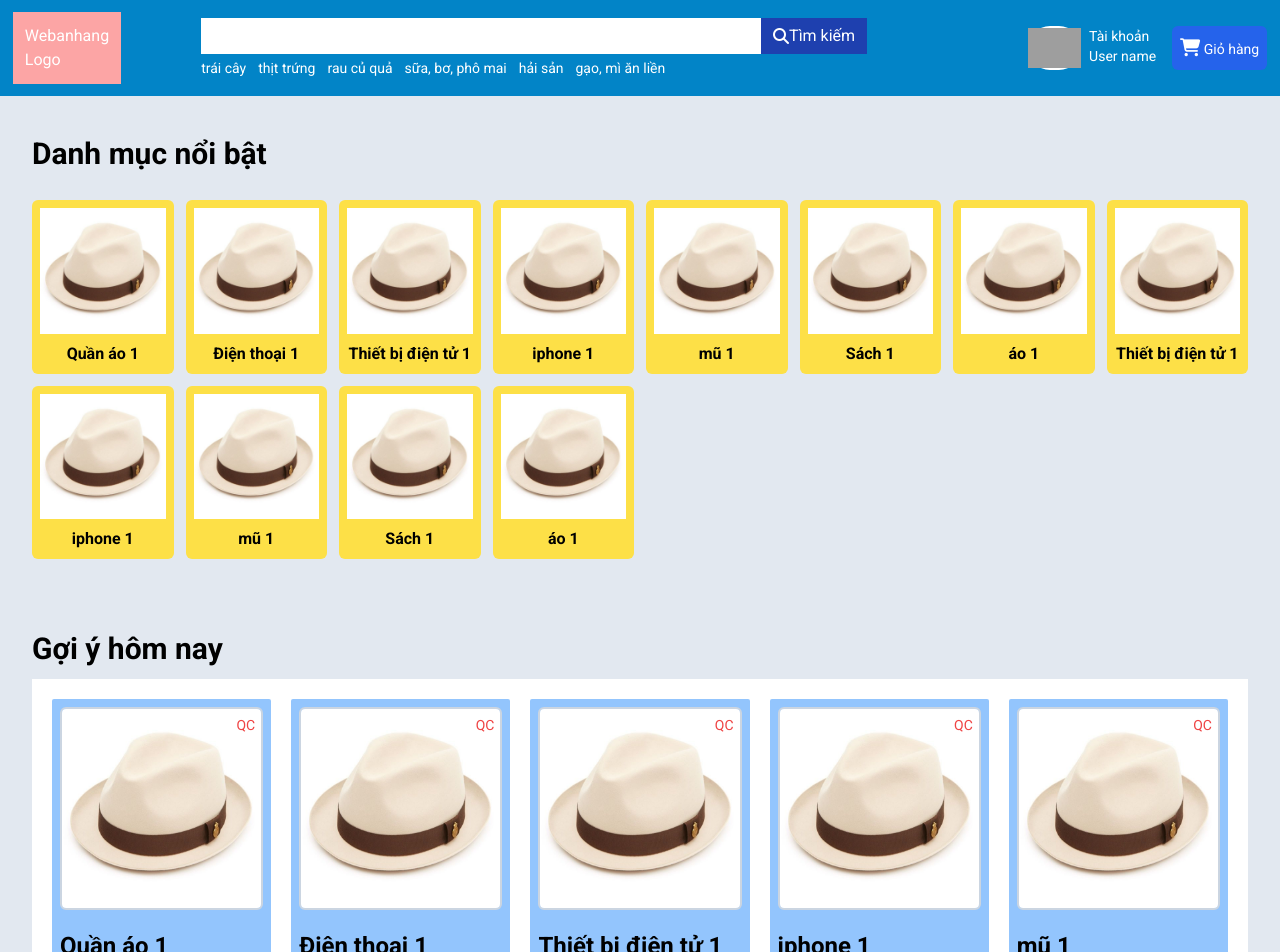
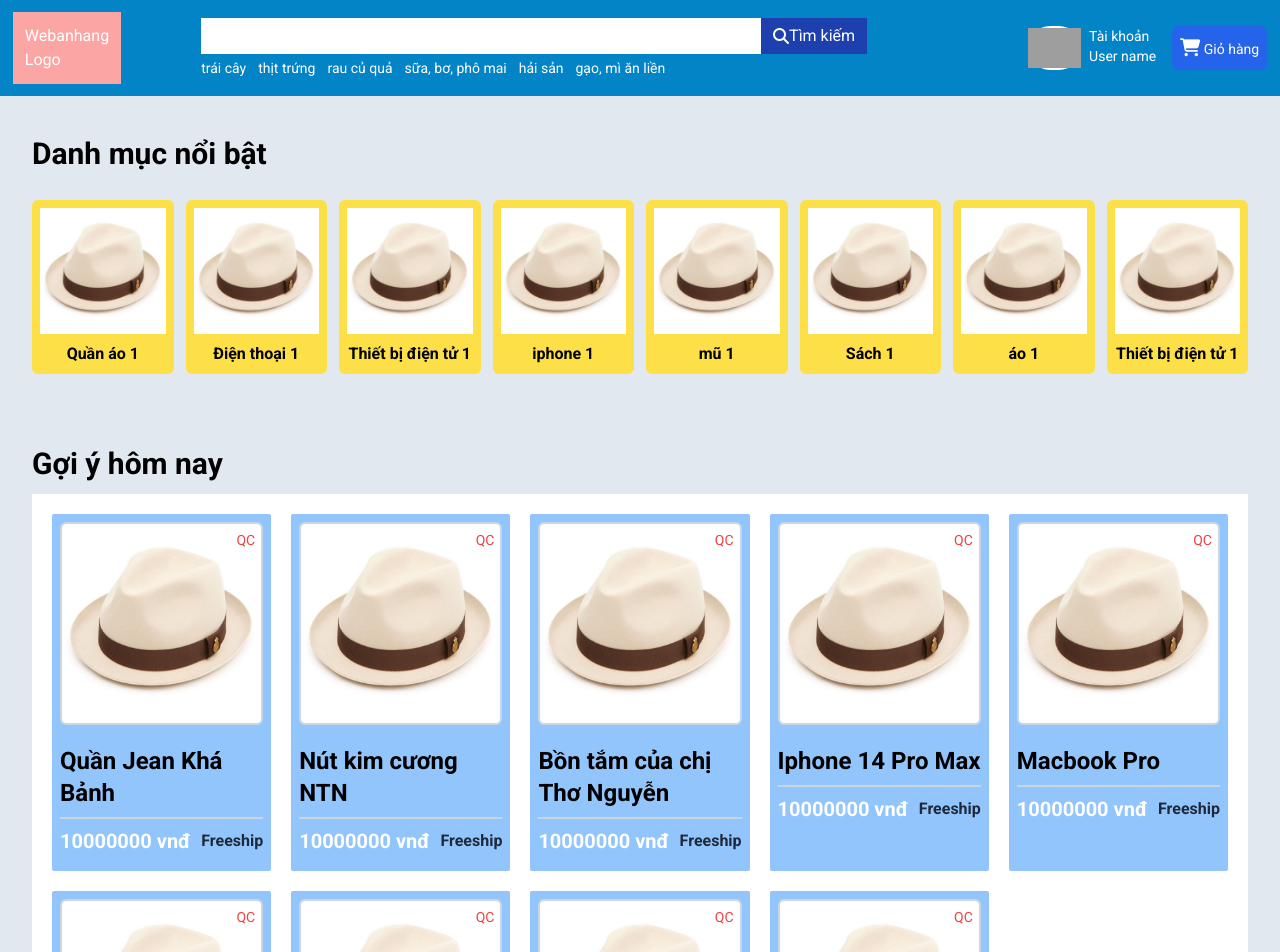
Before and after one commit to dtpvy/NPCNPM_20CLC01_Group2, a React (Vite) app in the folder src/fe/: page / in a window 1280 px wide. Shown: the top 952 px of the page. Built offline with nearby package versions, Linux system fonts and the light colour scheme; grey boxes are pictures that could not be loaded.

Commit message:
add redux store add productsSlice add collectionsSlice

```diff
--- a/src/fe/src/Components/Home/Category/index.jsx
+++ b/src/fe/src/Components/Home/Category/index.jsx
@@ -1,22 +1,12 @@
 import React from "react";
+import { useSelector } from "react-redux";
+import { getAllCollectionsQuery } from "../../../app/slice/collectionsSlice";
+
 import CategoryBox from "./CategoryBox";
 
-const categories = [
-	{ name: "Quần áo 1", price: "200.0" },
-	{ name: "Điện thoại 1", price: "2000.0" },
-	{ name: "Thiết bị điện tử 1", price: "200.0" },
-	{ name: "iphone 1", price: "200.0" },
-	{ name: "mũ 1", price: "200.0" },
-	{ name: "Sách 1", price: "200.0" },
-	{ name: "áo 1", price: "200.0" },
-	{ name: "Thiết bị điện tử 1", price: "200.0" },
-	{ name: "iphone 1", price: "200.0" },
-	{ name: "mũ 1", price: "200.0" },
-	{ name: "Sách 1", price: "200.0" },
-	{ name: "áo 1", price: "200.0" },
-];
+export default function Category(props) {
+	const categories = useSelector(getAllCollectionsQuery);
 
-export default function Category(props) {
 	const Categories = categories.map((thing, index) => {
 		return <CategoryBox key={index} product={thing.name} />;
 	});
--- a/src/fe/src/Components/Home/Suggestion/ProductBox.jsx
+++ b/src/fe/src/Components/Home/Suggestion/ProductBox.jsx
@@ -13,7 +13,7 @@ export default function ProductBox(props) {
 			<p className="font-semibold text-2xl">{props.product}</p>
 			<div className="w-full h-0.5 bg-slate-300"></div>
 			<div className="flex justify-between w-full items-center">
-				<p className="text-xl text-white font-semibold">{props.price}vnđ </p>
+				<p className="text-xl text-white font-semibold">{props.price} vnđ </p>
 				<div className="text-slate-800 font-bold">Freeship</div>
 			</div>
 		</div>
--- a/src/fe/src/Components/Home/Suggestion/index.jsx
+++ b/src/fe/src/Components/Home/Suggestion/index.jsx
@@ -1,22 +1,12 @@
 import React from "react";
+import { useSelector } from "react-redux";
+import { getProductsSuggestionQuery } from "../../../app/slice/productsSlice";
+
 import ProductBox from "./ProductBox";
 
-const suggestions = [
-	{ name: "Quần áo 1", price: "200.0" },
-	{ name: "Điện thoại 1", price: "2000.0" },
-	{ name: "Thiết bị điện tử 1", price: "200.0" },
-	{ name: "iphone 1", price: "200.0" },
-	{ name: "mũ 1", price: "200.0" },
-	{ name: "Sách 1", price: "200.0" },
-	{ name: "áo 1", price: "200.0" },
-	{ name: "Thiết bị điện tử 1", price: "200.0" },
-	{ name: "iphone 1", price: "200.0" },
-	{ name: "mũ 1", price: "200.0" },
-	{ name: "Sách 1", price: "200.0" },
-	{ name: "áo 1", price: "200.0" },
-];
+export default function Suggestion(props) {
+	const suggestions = useSelector(getProductsSuggestionQuery);
 
-export default function Suggestion(props) {
 	const Suggestions = suggestions.map((thing, index) => {
 		return <ProductBox key={index} product={thing.name} price={thing.price} />;
 	});
--- a/src/fe/src/Components/Home/index.jsx
+++ b/src/fe/src/Components/Home/index.jsx
@@ -1,9 +1,20 @@
 import React from "react";
+import { useEffect } from "react";
+import { useDispatch } from "react-redux";
+import { getCollections } from "../../app/slice/collectionsSlice";
+import { getProducts } from "../../app/slice/productsSlice";
 
 import Category from "./Category";
 import Suggestion from "./Suggestion";
 
 export default function Home() {
+	const dispatch = useDispatch();
+
+	useEffect(() => {
+		dispatch(getCollections());
+		dispatch(getProducts());
+	}, [dispatch]);
+
 	return (
 		<div className="flex flex-col gap-14">
 			<Category />
--- /dev/null
+++ b/src/fe/src/app/slice/collectionsSlice.jsx
@@ -0,0 +1,36 @@
+import { createSlice, createAsyncThunk } from "@reduxjs/toolkit";
+
+const data = [
+	{ id: 1, name: "Quần áo 1", products: [] },
+	{ id: 2, name: "Điện thoại 1", products: [] },
+	{ id: 3, name: "Thiết bị điện tử 1", products: [] },
+	{ id: 4, name: "iphone 1", products: [] },
+	{ id: 5, name: "mũ 1", products: [] },
+	{ id: 6, name: "Sách 1", products: [] },
+	{ id: 7, name: "áo 1", products: [] },
+	{ id: 8, name: "Thiết bị điện tử 1", products: [] },
+];
+
+export const getCollections = createAsyncThunk("collections/getCollections", async () => {
+	return data;
+});
+
+const initialState = {
+	data: [],
+};
+
+const collectionsSlice = createSlice({
+	name: "collections",
+	initialState,
+	reducers: {},
+	extraReducers: (builder) => {
+		builder.addCase(getCollections.fulfilled, (state, action) => {
+			state.data = [...action.payload];
+		});
+	},
+});
+
+// selector
+export const getAllCollectionsQuery = (state) => state.collections.data;
+
+export default collectionsSlice.reducer;
--- /dev/null
+++ b/src/fe/src/app/slice/productsSlice.jsx
@@ -0,0 +1,41 @@
+import { createSlice, createAsyncThunk } from "@reduxjs/toolkit";
+
+const data = [
+	{ id: 1, name: "Quần Jean Khá Bảnh", price: 10000000, sold: 51 },
+	{ id: 2, name: "Nút kim cương NTN", price: 10000000, sold: 1 },
+	{ id: 3, name: "Bồn tắm của chị Thơ Nguyễn", price: 10000000, sold: 69 },
+	{ id: 4, name: "Iphone 14 Pro Max", price: 10000000, sold: 69 },
+	{ id: 5, name: "Macbook Pro", price: 10000000, sold: 69 },
+	{ id: 6, name: "10000 PI", price: 10000000, sold: 69 },
+	{ id: 7, name: "Mèo anh lông ngắn", price: 10000000, sold: 69 },
+	{ id: 8, name: "Bánh mì không của Đạt G", price: 10000000, sold: 69 },
+	{ id: 9, name: "Jack 05", price: 10000000, sold: 69 },
+];
+
+export const getProducts = createAsyncThunk("products/getProducts", async () => {
+	return data;
+});
+
+
+
+const initialState = {
+	data: [],
+};
+
+const productsSlice = createSlice({
+	name: "products",
+	initialState,
+	reducers: {},
+	extraReducers: (builder) => {
+		builder.addCase(getProducts.fulfilled, (state, action) => {
+			state.data = [...action.payload];
+		});
+	},
+});
+
+// query
+export const getProductsSuggestionQuery = (state) => {
+	return state.products.data;
+};
+
+export default productsSlice.reducer;
--- /dev/null
+++ b/src/fe/src/app/slice/userSlice.jsx
@@ -0,0 +1 @@
+import { createSlice, createAsyncThunk } from "@reduxjs/toolkit";
--- /dev/null
+++ b/src/fe/src/app/store/store.jsx
@@ -0,0 +1,12 @@
+import { configureStore } from "@reduxjs/toolkit";
+import collectionsSlice from "../slice/collectionsSlice";
+import productsSlice from "../slice/productsSlice";
+
+const store = configureStore({
+	reducer: {
+		products: productsSlice,
+		collections: collectionsSlice,
+	},
+});
+
+export default store;
--- a/src/fe/src/index.jsx
+++ b/src/fe/src/index.jsx
@@ -2,20 +2,19 @@ import React from "react";
 import ReactDOM from "react-dom/client";
 
 import { BrowserRouter } from "react-router-dom";
-// import { Provider } from "react-redux";
-// import store from "./store/store";
+import { Provider } from "react-redux";
+import store from "./app/store/store";
 
 import "./index.css";
-
 import App from "./App";
 
 const root = ReactDOM.createRoot(document.getElementById("root"));
 root.render(
 	<React.StrictMode>
-		{/* <Provider store={store}> */}
-		<BrowserRouter>
-			<App />
-		</BrowserRouter>
-		{/* </Provider> */}
+		<Provider store={store}>
+			<BrowserRouter>
+				<App />
+			</BrowserRouter>
+		</Provider>
 	</React.StrictMode>
 );
```
Also changed, not shown: src/fe/src/store/store.jsx (deleted, +0 -7 lines).
